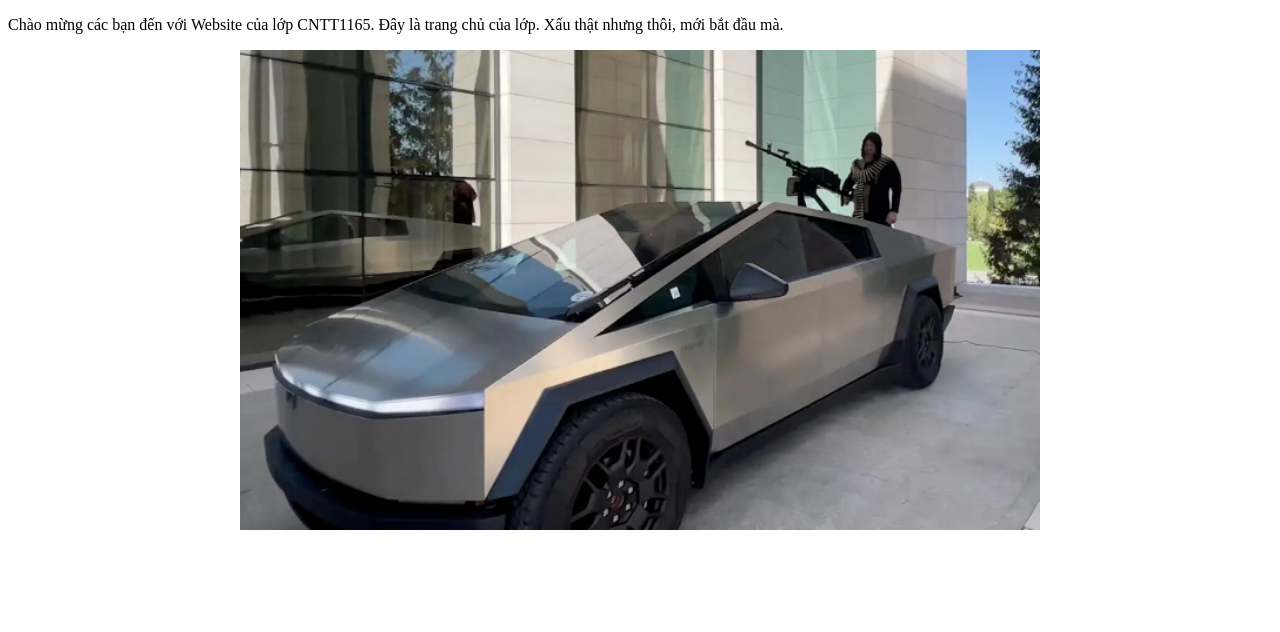
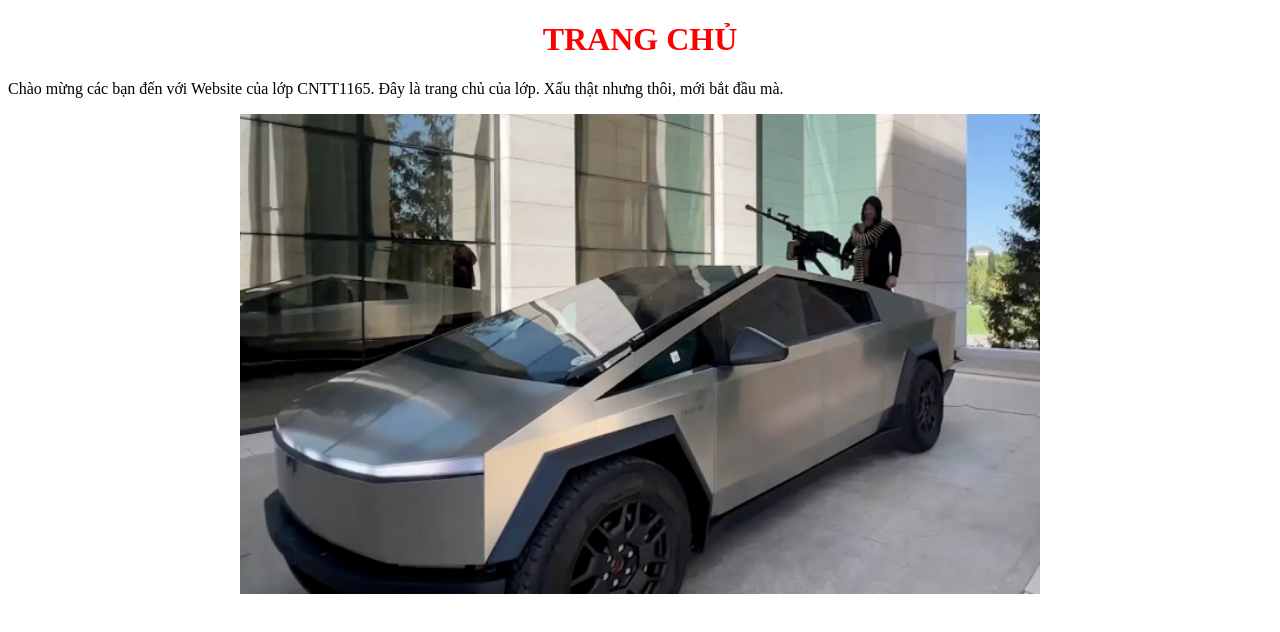
Before and after one commit to cntt1165/cntt1165.github.io, a plain HTML site: page index.html in a window 1280 px wide. Drawn offline with Linux system fonts and the light colour scheme.

Commit message:
Version 2024.08.22 15:18

```diff
--- a/index.html
+++ b/index.html
@@ -6,6 +6,7 @@
     <title>Trang chủ | Website của lớp CNTT1165</title>
 </head>
 <body>
+    <h1 style="text-align: center; color: red;">TRANG CHỦ</h1>
     <p>Chào mừng các bạn đến với Website của lớp CNTT1165. Đây là trang chủ của lớp. Xấu thật nhưng thôi, mới bắt đầu mà.</p>
     <p style="text-align: center;">
         <img src="./img/Tesla.png" style="width: 800px; height: auto;" />
```
